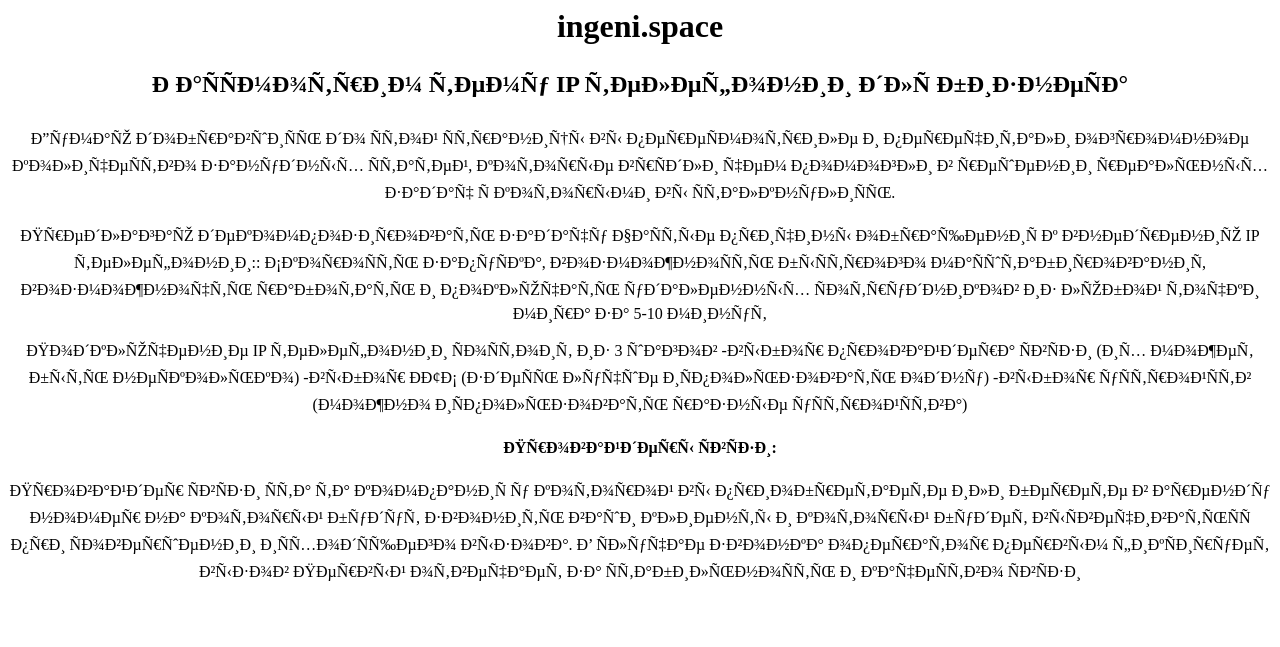
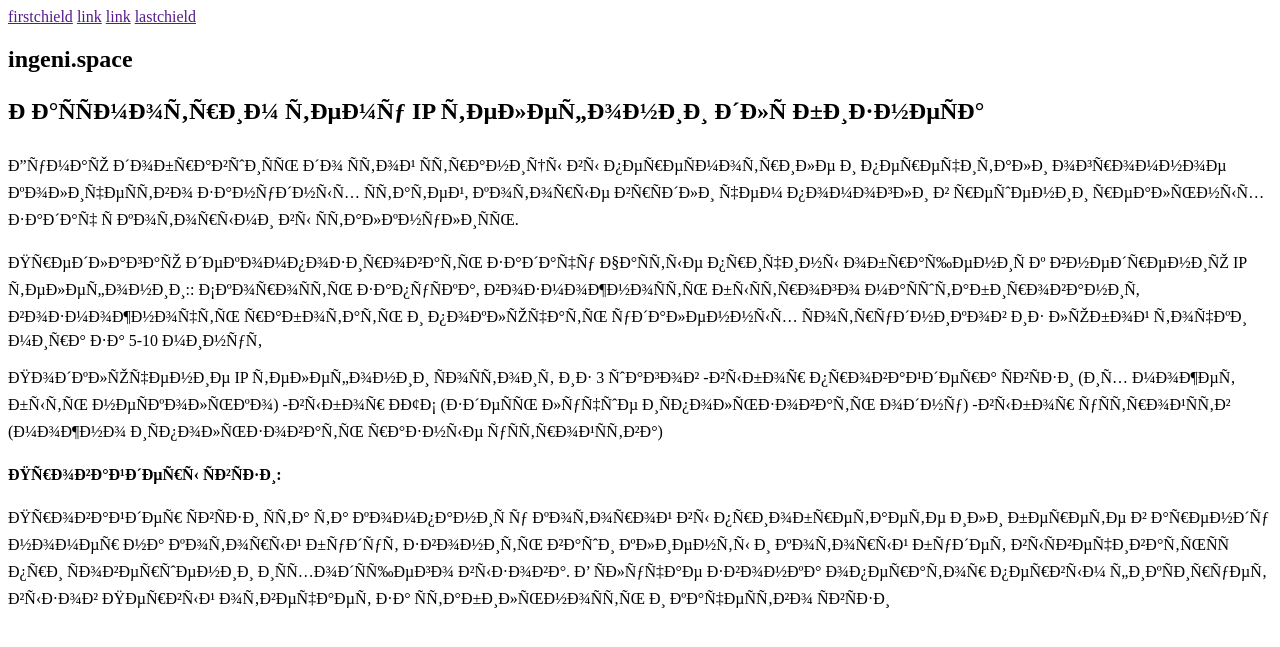
Before and after one commit to atvoretz/ingeni.github.io, a PHP site: page / in a window 1280 px wide. Shown: the top 647 px of the page. Run offline with PHP 8.4, Linux system fonts and the light colour scheme.

Commit message:
new round

```diff
--- a/index.html
+++ b/index.html
@@ -3,8 +3,16 @@
     <title>ingeni.space</title>
     <style src="main.css" type="text/css"></style>
   </head>
-  <body width="60%" align="center">
-    <h1>ingeni.space</h1>
+  <body>
+  <header>
+    <nav>
+      <a href="">firstchield</a>
+        <a href="">link</a>
+          <a href="">link</a>
+            <a href="">lastchield</a>
+    </nav>
+  </header>
+      <article><h1>ingeni.space</h1>
     <h2>Рассмотрим тему IP телефонии для бизнеса</h2>
     <p>Думаю добравшись до этой страницы вы пересмотриле и перечитали огромное
     количество занудных статей, которые врядли чем помогли в решении реальных
@@ -31,5 +39,6 @@
     В случае звонка оператор первым фиксирует вызов
     Первый отвечает за стабильность и качество связи
     </p>
+  </article>
   </body>
   </html>
--- a/main.css
+++ b/main.css
@@ -1,3 +1,4 @@
 p {align-content: center;
   font-style: georgia;
 font-size: 15px}
+article {width: 65%; text-align: center;}
```
